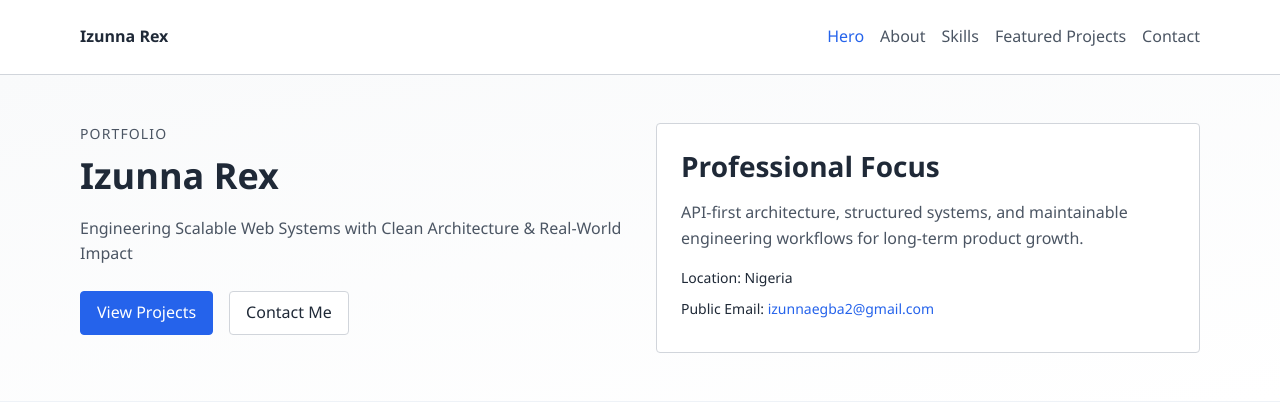
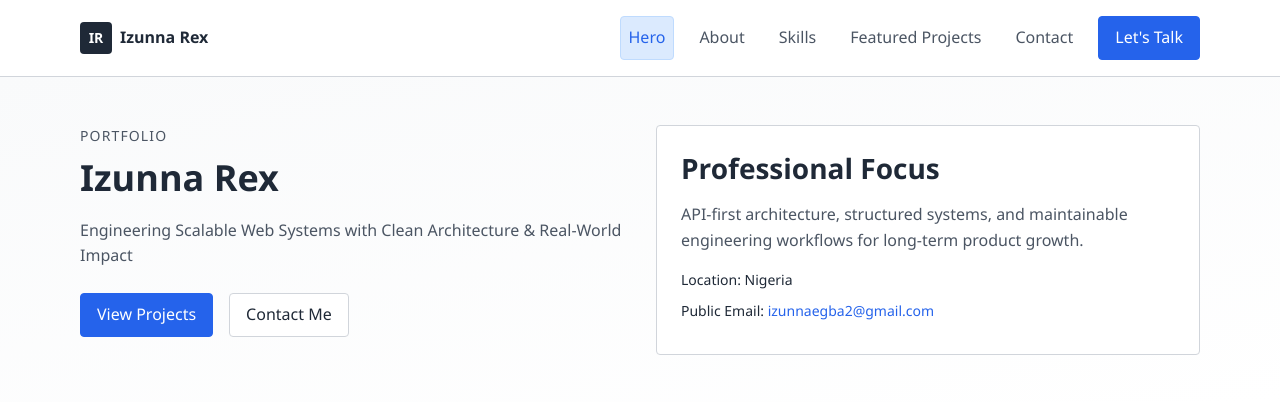
Before and after one commit to Terrific789/Portfolio, a Django app: page / in a window 1280 px wide. Shown: the top 402 px of the page. Run offline with Django 5.2, Linux system fonts and the light colour scheme; data comes from the database, SQL or seed files in the repository.

Commit message:
second commit

```diff
--- a/myportfolio/static/css/components.css
+++ b/myportfolio/static/css/components.css
@@ -23,21 +23,47 @@
 
 .nav {
   min-height: var(--nav-height);
+  display: grid;
+  align-items: center;
+  gap: var(--space-1);
+  padding-top: var(--space-2);
+  padding-bottom: var(--space-2);
+}
+
+.nav__row {
+  min-height: calc(var(--nav-height) - var(--space-3));
   display: flex;
   align-items: center;
   justify-content: space-between;
   gap: var(--space-2);
-  padding-top: var(--space-2);
-  padding-bottom: var(--space-2);
 }
 
 .nav__brand {
+  display: inline-flex;
+  align-items: center;
+  gap: var(--space-1);
   font-weight: var(--font-weight-heading);
   font-size: var(--font-size-body);
   color: var(--color-primary);
 }
 
+.nav__brand-mark {
+  display: inline-flex;
+  align-items: center;
+  justify-content: center;
+  width: 32px;
+  height: 32px;
+  border-radius: var(--radius-1);
+  background-color: var(--color-primary);
+  color: #ffffff;
+  font-size: var(--font-size-small);
+  font-weight: var(--font-weight-heading);
+}
+
 .nav__toggle {
+  display: inline-flex;
+  align-items: center;
+  gap: var(--space-1);
   border: 1px solid var(--color-border);
   border-radius: var(--radius-1);
   background-color: var(--color-surface);
@@ -45,27 +71,66 @@
   padding: 8px 16px;
 }
 
+.nav__toggle-label {
+  font-size: var(--font-size-small);
+  font-weight: var(--font-weight-emphasis);
+}
+
+.nav__toggle-icon {
+  display: inline-flex;
+  flex-direction: column;
+  gap: 8px;
+}
+
+.nav__toggle-icon span {
+  width: 16px;
+  height: 2px;
+  background-color: var(--color-primary);
+  border-radius: var(--radius-1);
+}
+
+.nav__panel {
+  max-height: 0;
+  overflow: hidden;
+  opacity: 0;
+  pointer-events: none;
+  transition: max-height 0.2s ease, opacity 0.2s ease;
+}
+
+.nav.is-open .nav__panel {
+  max-height: 320px;
+  opacity: 1;
+  pointer-events: auto;
+}
+
 .nav__links {
-  display: none;
+  display: flex;
   flex-direction: column;
   gap: var(--space-1);
   width: 100%;
-  padding-top: var(--space-1);
-}
-
-.nav__links.is-open {
-  display: flex;
+  padding: var(--space-2) 0;
 }
 
 .nav__link {
   display: inline-flex;
+  justify-content: center;
+  border: 1px solid transparent;
+  border-radius: var(--radius-1);
+  background-color: #f3f4f6;
   color: var(--color-secondary);
   font-weight: var(--font-weight-emphasis);
-  padding: 8px 0;
+  padding: 8px 16px;
 }
 
 .nav__link[aria-current="true"] {
+  background-color: #dbeafe;
+  border-color: #bfdbfe;
   color: var(--color-accent);
+}
+
+.nav__cta {
+  width: 100%;
+  margin-bottom: var(--space-2);
 }
 
 .hero {
@@ -277,6 +342,10 @@
   color: var(--color-error);
 }
 
+.contact-form__status.is-warning {
+  color: #9a3412;
+}
+
 .site-footer {
   border-top: 1px solid var(--color-border);
   padding-top: var(--space-3);
@@ -299,12 +368,52 @@
     display: none;
   }
 
+  .nav {
+    display: flex;
+    align-items: center;
+    justify-content: space-between;
+  }
+
+  .nav__row {
+    min-height: 0;
+  }
+
+  .nav__panel {
+    max-height: none;
+    opacity: 1;
+    pointer-events: auto;
+    overflow: visible;
+    display: flex;
+    align-items: center;
+    gap: var(--space-2);
+  }
+
   .nav__links {
-    display: flex;
+    width: auto;
     flex-direction: row;
+    gap: var(--space-2);
+    padding: 0;
+  }
+
+  .nav__link {
+    background-color: transparent;
+    padding: 8px;
+  }
+
+  .nav__link:hover,
+  .nav__link:focus-visible {
+    background-color: #e5e7eb;
+    text-decoration: none;
+  }
+
+  .nav__link[aria-current="true"] {
+    border-color: #bfdbfe;
+    background-color: #dbeafe;
+  }
+
+  .nav__cta {
     width: auto;
-    gap: var(--space-2);
-    padding-top: 0;
+    margin-bottom: 0;
   }
 }
 
--- a/myportfolio/static/js/app.js
+++ b/myportfolio/static/js/app.js
@@ -20,9 +20,10 @@ const selectors = {
   year: document.querySelector("#year"),
   contactForm: document.querySelector("#contact-form"),
   contactStatus: document.querySelector("#contact-status"),
+  nav: document.querySelector(".nav"),
   navLinks: document.querySelectorAll(".nav__link"),
   navToggle: document.querySelector(".nav__toggle"),
-  navList: document.querySelector("#nav-links"),
+  navPanel: document.querySelector("#nav-panel"),
 };
 
 const emailPattern = /^[^\s@]+@[^\s@]+\.[^\s@]+$/;
@@ -79,21 +80,53 @@ const setupActiveNavigation = () => {
 };
 
 const setupMobileNavigation = () => {
-  if (!selectors.navToggle || !selectors.navList) {
+  if (!selectors.nav || !selectors.navToggle || !selectors.navPanel) {
     return;
   }
 
+  const closeMenu = () => {
+    selectors.nav.classList.remove("is-open");
+    selectors.navToggle.setAttribute("aria-expanded", "false");
+  };
+
   selectors.navToggle.addEventListener("click", () => {
     const isExpanded = selectors.navToggle.getAttribute("aria-expanded") === "true";
-    selectors.navToggle.setAttribute("aria-expanded", String(!isExpanded));
-    selectors.navList.classList.toggle("is-open");
+    if (isExpanded) {
+      closeMenu();
+      return;
+    }
+
+    selectors.nav.classList.add("is-open");
+    selectors.navToggle.setAttribute("aria-expanded", "true");
   });
 
   selectors.navLinks.forEach((link) => {
     link.addEventListener("click", () => {
-      selectors.navToggle.setAttribute("aria-expanded", "false");
-      selectors.navList.classList.remove("is-open");
+      closeMenu();
     });
+  });
+
+  document.addEventListener("click", (event) => {
+    if (!selectors.nav.classList.contains("is-open")) {
+      return;
+    }
+
+    if (!selectors.nav.contains(event.target)) {
+      closeMenu();
+    }
+  });
+
+  document.addEventListener("keydown", (event) => {
+    if (event.key === "Escape") {
+      closeMenu();
+    }
+  });
+
+  const mediaQuery = window.matchMedia("(min-width: 641px)");
+  mediaQuery.addEventListener("change", (event) => {
+    if (event.matches) {
+      closeMenu();
+    }
   });
 };
 
@@ -323,7 +356,7 @@ const setStatus = (message, type) => {
   }
 
   selectors.contactStatus.textContent = message;
-  selectors.contactStatus.classList.remove("is-success", "is-error");
+  selectors.contactStatus.classList.remove("is-success", "is-error", "is-warning");
   if (type) {
     selectors.contactStatus.classList.add(type);
   }
@@ -369,7 +402,20 @@ const setupContactForm = () => {
 
       const data = await response.json();
       if (!response.ok) {
-        setStatus(data.detail || "Unable to submit form right now.", "is-error");
+        if (response.status === 403) {
+          setStatus("Security token expired. Refresh this page and try again.", "is-error");
+          return;
+        }
+
+        const detail = data.detail || "Unable to submit form right now.";
+        const isSavedButEmailFailed = detail.toLowerCase().includes("message saved");
+        if (isSavedButEmailFailed) {
+          selectors.contactForm.reset();
+          setStatus(detail, "is-warning");
+          return;
+        }
+
+        setStatus(detail, "is-error");
         return;
       }
 
--- a/myportfolio/templates/index.html
+++ b/myportfolio/templates/index.html
@@ -23,10 +23,21 @@
 
   <header class="site-header" id="top">
     <nav class="nav container" aria-label="Primary navigation">
-      <a class="nav__brand" href="#top">Izunna Rex</a>
-      <button class="nav__toggle" type="button" aria-expanded="false" aria-controls="nav-links" aria-label="Toggle navigation menu">
-        Menu
+      <div class="nav__row">
+        <a class="nav__brand" href="#top">
+          <span class="nav__brand-mark" aria-hidden="true">IR</span>
+          <span>Izunna Rex</span>
+        </a>
+        <button class="nav__toggle" type="button" aria-expanded="false" aria-controls="nav-panel" aria-label="Toggle navigation menu">
+          <span class="nav__toggle-label">Menu</span>
+          <span class="nav__toggle-icon" aria-hidden="true">
+            <span></span>
+            <span></span>
+            <span></span>
+          </span>
         </button>
+      </div>
+      <div class="nav__panel" id="nav-panel">
         <ul class="nav__links" id="nav-links">
           <li><a class="nav__link" href="#hero">Hero</a></li>
           <li><a class="nav__link" href="#about">About</a></li>
@@ -34,6 +45,8 @@
           <li><a class="nav__link" href="#projects">Featured Projects</a></li>
           <li><a class="nav__link" href="#contact">Contact</a></li>
         </ul>
+        <a class="button button--primary nav__cta" href="#contact">Let's Talk</a>
+      </div>
     </nav>
   </header>
 
```
Lines whose indentation alone changed are shown as unchanged.
